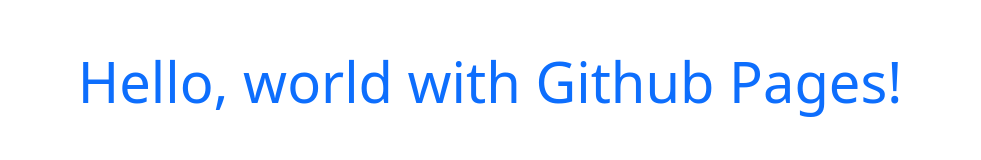
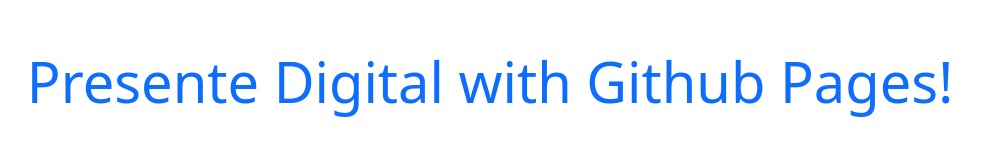
Before and after one commit to Vegabytes/vegabytes.github.io, a plain HTML site: page index.html in a window 1280 px wide. Shown: the whole page, without its empty margins (150-1131 px from the left). Drawn offline with nearby package versions, Linux system fonts and the light colour scheme.

Commit message:
adding index for landing page

```diff
--- a/index.html
+++ b/index.html
@@ -8,10 +8,10 @@
     <!-- Bootstrap CSS -->
     <link href="https://cdn.jsdelivr.net/npm/bootstrap@5.0.2/dist/css/bootstrap.min.css" rel="stylesheet" integrity="sha384-EVSTQN3/azprG1Anm3QDgpJLIm9Nao0Yz1ztcQTwFspd3yD65VohhpuuCOmLASjC" crossorigin="anonymous">
 
-    <title>Hello, world with Github Pages!</title>
+    <title>Presente Digital</title>
   </head>
   <body>
-    <h1 class="text-center mt-5 display-4 text-primary">Hello, world with Github Pages!</h1>
+    <h1 class="text-center mt-5 display-4 text-primary">Presente Digital with Github Pages!</h1>
 
     <!-- Optional JavaScript; choose one of the two! -->
 
```
